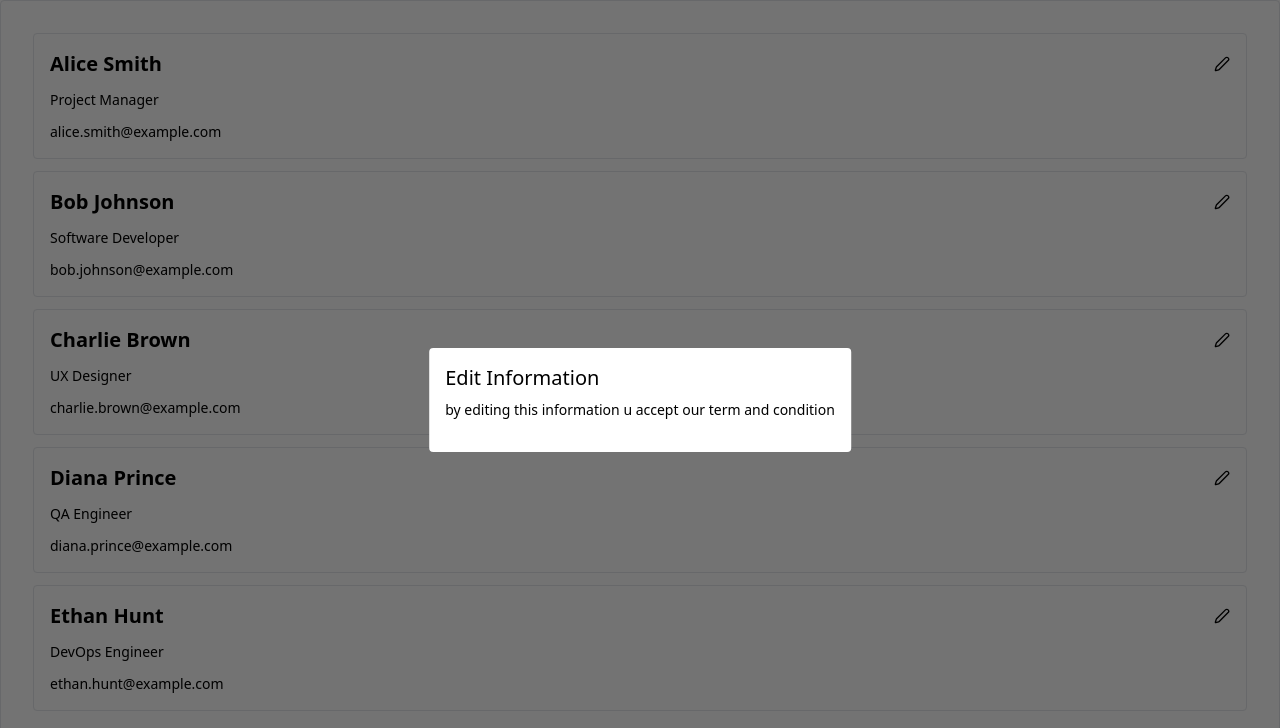
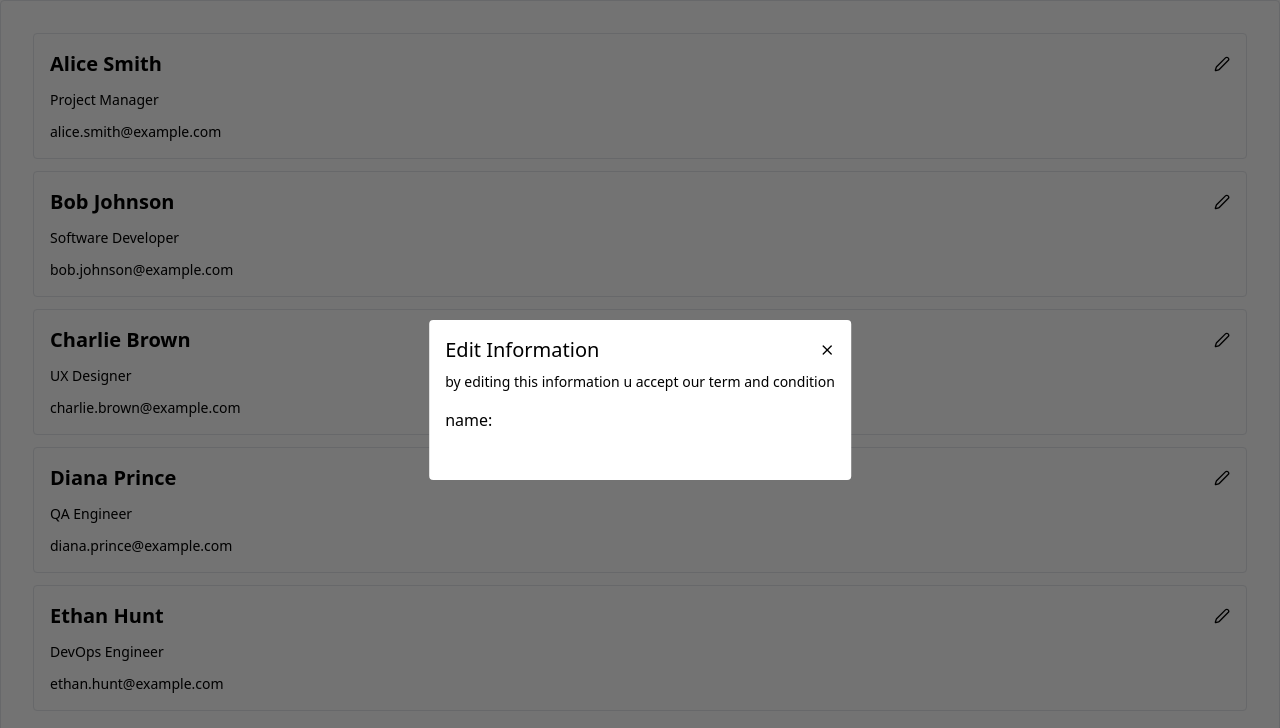
Before and after one commit to NaifIT11/radix-dialog-as-children, a Next.js app: page / in a window 1280 px wide. Both pictures are taken after a click on the button 1222 px from the left and 64 px from the top of the page. Shown: the top 728 px of the page. Built offline with nearby package versions, Linux system fonts and the light colour scheme.

Commit message:
adding dialog.close

```diff
--- a/src/app/components/Member.tsx
+++ b/src/app/components/Member.tsx
@@ -1,5 +1,5 @@
 import * as Dialog from "@radix-ui/react-dialog";
-import { Edit2 } from "lucide-react";
+import { Edit2, X } from "lucide-react";
 
 type Member = {
   name: string;
@@ -22,15 +22,23 @@ export default function Member({ name, role, email }: Member) {
             <Dialog.Overlay className="fixed inset-0 bg-black/55" />
             <Dialog.Content className="fixed flex flex-col gap-4 rounded p-4 bg-white top-1/2 left-1/2 -translate-x-1/2 -translate-y-1/2">
               <div className="space-y-2">
-                <Dialog.Title className="text-xl">
-                  Edit Information
-                </Dialog.Title>
+                <div className="flex items-center justify-between">
+                  <Dialog.Title className="text-xl">
+                    Edit Information
+                  </Dialog.Title>
+                  <Dialog.Close>
+                    <X className="w-4 h-4" />
+                  </Dialog.Close>
+                </div>
                 <Dialog.DialogDescription className="text-sm">
                   by editing this information u accept our term and condition
                 </Dialog.DialogDescription>
               </div>
-              <form className="flex flex-col gap-3" onSubmit={(e: React.FormEvent<HTMLFormElement>) => {e.preventDefault()}}>
-
+              <form className="flex flex-col gap-3">
+                <div className="grid gap-2">
+                  <label htmlFor="name">name:</label>
+                  <input type="text" id="name" />
+                </div>
               </form>
             </Dialog.Content>
           </Dialog.Portal>
```
